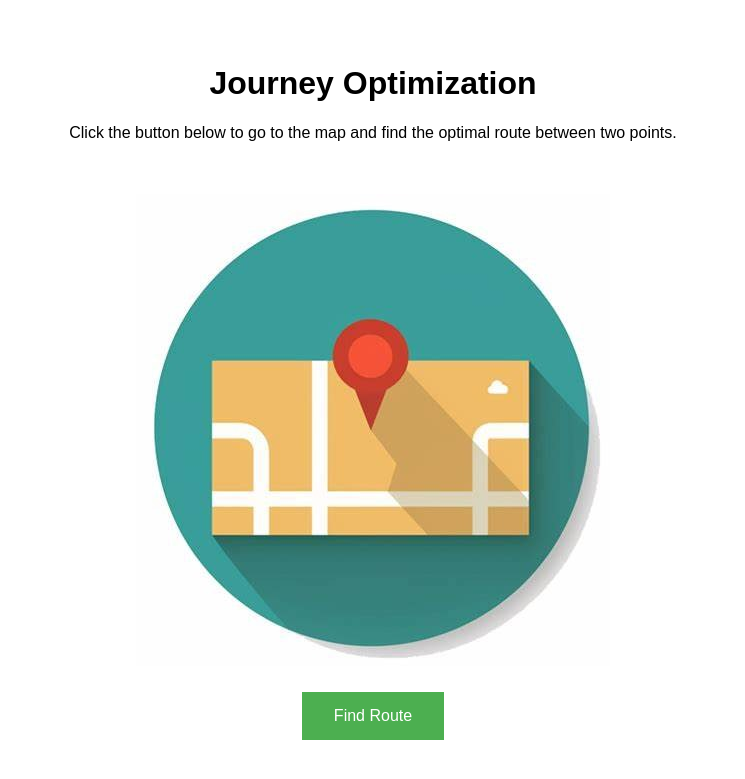
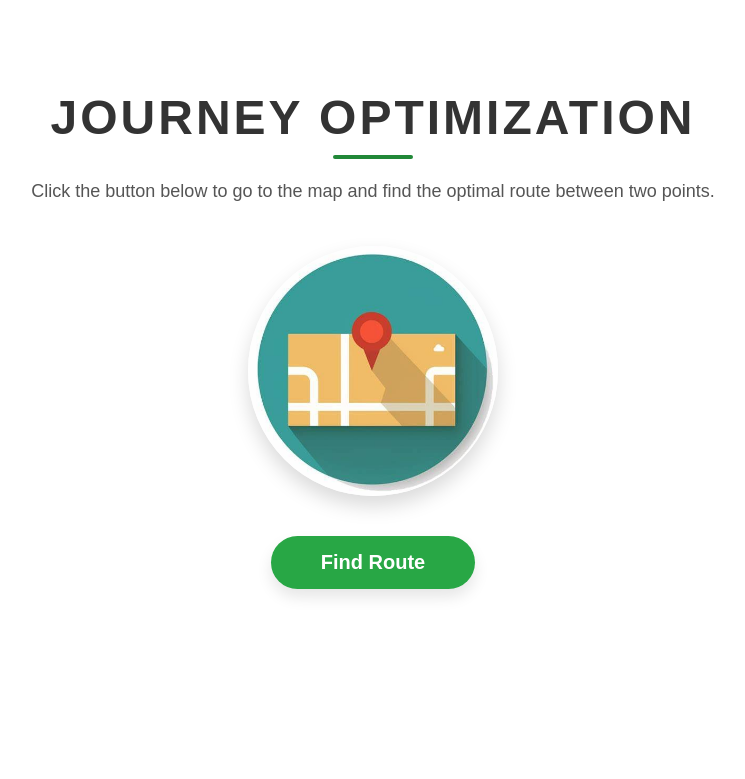
Before and after one commit to pyschonoice/simple_journey_optimization, a Flask app: page / in a window 1280 px wide. Shown: the top 779 px of the page, without its empty margins (267-1012 px from the left). Run offline with Flask 3, Linux system fonts and the light colour scheme.

Commit message:
made it more better

```diff
--- a/app.py
+++ b/app.py
@@ -10,7 +10,7 @@ try:
     graph = ox.load_graphml('chandigarh_map.graphml')
 except FileNotFoundError:
     print("Downloading map for Chandigarh, India...")
-    graph = ox.graph_from_place('Chandigarh, India', network_type='drive')
+    graph = ox.graph_from_place('Chandigarh, India', network_type='drive',simplify=False)
     ox.save_graphml(graph, filepath='chandigarh_map.graphml')
 
 @app.route('/')
@@ -46,25 +46,36 @@ def find_route():
     start_coords = data.get('start')  # [lat, lon]
     end_coords = data.get('end')      # [lat, lon]
 
-    print(f"Start Coordinates: {start_coords}, End Coordinates: {end_coords}")  # Debugging
-
     if not start_coords or not end_coords:
         return jsonify({'error': 'Please provide both start and end coordinates.'}), 400
 
-    try:
-        start_node = ox.nearest_nodes(graph, start_coords[1], start_coords[0])  # lon, lat
-        end_node = ox.nearest_nodes(graph, end_coords[1], end_coords[0])        # lon, lat
-        print(f"Start Node: {start_node}, End Node: {end_node}")  # Debugging
-    except ValueError:
-        return jsonify({'error': 'Could not find a path between the given coordinates.'}), 400
+    # Find the nearest nodes in the graph to these coordinates
+    start_node = ox.nearest_nodes(graph, start_coords[1], start_coords[0])  # lon, lat
+    end_node = ox.nearest_nodes(graph, end_coords[1], end_coords[0])        # lon, lat
 
     try:
-        # Use the A* algorithm with the custom heuristic
+        # A* algorithm to find the path
         path = nx.astar_path(graph, start_node, end_node, heuristic=heuristic)
-        route_coords = [(graph.nodes[node]['y'], graph.nodes[node]['x']) for node in path]
 
-        print(f"Route Coordinates: {route_coords}")  # Debugging
+        # Extract the geometry or fallback to straight lines between nodes
+        route_coords = []
+        for u, v in zip(path[:-1], path[1:]):
+            # Get the edge data between node u and v
+            edge_data = graph.get_edge_data(u, v)
 
+            # Ensure 'geometry' exists and coordinates are used in the correct (lat, lon) format
+            for edge_key in edge_data:
+                edge = edge_data[edge_key]
+                if 'geometry' in edge:
+                    # Correctly append geometry coordinates in (lat, lon) order
+                    route_coords.extend([(lat, lon) for lon, lat in edge['geometry'].coords])
+                else:
+                    # Fallback to straight line, but ensure correct lat, lon order
+                    route_coords.append((graph.nodes[u]['y'], graph.nodes[u]['x']))  # (lat, lon)
+                    route_coords.append((graph.nodes[v]['y'], graph.nodes[v]['x']))  # (lat, lon)
+        print(f"Route Coordinates: {route_coords}")
+
+        # Return the route coordinates to the frontend
         return jsonify({
             'path': route_coords,
             'length': nx.astar_path_length(graph, start_node, end_node, heuristic=heuristic)
@@ -72,5 +83,7 @@ def find_route():
     except nx.NetworkXNoPath:
         return jsonify({'error': 'No path found between the specified points.'}), 400
 
+
+
 if __name__ == '__main__':
     app.run(debug=True)
--- a/static/css/styles.css
+++ b/static/css/styles.css
@@ -1,30 +1,41 @@
+/* Container to center everything */
+.container {
+    max-width: 1000px;  /* Restrict map width */
+    margin: 0 auto;     /* Center it */
+    text-align: center; /* Center all text */
+}
+
 /* Map styling */
 #map {
     height: 600px;
     width: 100%;
+    border-radius: 10px;
+    box-shadow: 0 4px 10px rgba(0, 0, 0, 0.2);
+    margin-bottom: 20px;
 }
 
 /* Controls section layout */
 #controls {
     display: flex;
     justify-content: center;
-    gap: 10px;
-    margin: 10px;
+    gap: 20px;
+    margin-top: 20px;
 }
 
-/* Common button styles */
+/* Button Styling */
 button {
-    padding: 15px 30px;
-    font-size: 16px;
+    padding: 15px 40px;
+    font-size: 18px;
+    font-weight: bold;
     border: none;
-    border-radius: 5px;
+    border-radius: 8px;
     cursor: pointer;
     font-family: Arial, sans-serif;
     transition: all 0.3s ease;
-    box-shadow: 0 5px 10px rgba(0, 0, 0, 0.2);
+    box-shadow: 0 5px 15px rgba(0, 0, 0, 0.2);
 }
 
-/* Green "Find Route" button */
+/* Green "Find Route" button with gradient */
 #findRoute {
     background: linear-gradient(145deg, #28a745, #218838);
     color: white;
@@ -35,7 +46,16 @@ button {
     transform: translateY(-2px);
 }
 
-/* Red "Reset" button */
+/* Disabled "Find Route" button */
+#findRoute:disabled {
+    background: linear-gradient(145deg, #cccccc, #999999);  /* Gray gradient when disabled */
+    color: #666666;
+    cursor: not-allowed;  /* Change cursor to indicate the button is disabled */
+    transform: none;  /* No hover effect when disabled */
+    box-shadow: none;  /* Remove the shadow when disabled */
+}
+
+/* Red "Reset" button with gradient */
 #resetMap {
     background: linear-gradient(145deg, #dc3545, #c82333);
     color: white;
@@ -45,3 +65,98 @@ button {
     background: linear-gradient(145deg, #e4606d, #dc3545);
     transform: translateY(-2px);
 }
+
+/* Header Styling */
+h1 {
+    font-size: 36px;
+    color: #333;
+    margin-bottom: 20px;
+    font-weight: bold;
+    text-transform: uppercase;
+    letter-spacing: 2px;
+    position: relative;
+}
+
+h1:after {
+    content: '';
+    display: block;
+    width: 80px;
+    height: 4px;
+    background-color: #218838;
+    margin: 10px auto 0;
+    border-radius: 2px;
+}
+
+
+/* Main container to center the content */
+.main-container {
+    max-width: 800px;
+    margin: 0 auto;
+    text-align: center;
+    padding: 50px 20px;
+    font-family: 'Arial', sans-serif;
+}
+
+/* Updated Header styling */
+h1 {
+    font-size: 48px;
+    font-weight: bold;
+    color: #333;
+    margin-bottom: 10px;
+    text-transform: uppercase;
+    letter-spacing: 3px;
+}
+
+/* Subtext styling */
+.description {
+    font-size: 18px;
+    color: #555;
+    margin-bottom: 40px;
+    line-height: 1.6;
+}
+
+/* Image Container */
+.image-container {
+    display: flex;
+    justify-content: center;
+    margin-bottom: 40px;
+}
+
+/* Image styling */
+.map-image {
+    width: 250px;
+    height: auto;
+    border-radius: 50%;
+    box-shadow: 0 10px 20px rgba(0, 0, 0, 0.15);
+    transition: transform 0.3s ease;
+}
+
+.map-image:hover {
+    transform: translateY(-10px);
+}
+
+/* Button Container */
+.button-container {
+    display: flex;
+    justify-content: center;
+    margin-top: 30px;
+}
+
+/* Button Styling */
+.btn {
+    padding: 15px 50px;
+    font-size: 20px;
+    background-color: #28a745;
+    color: white;
+    border-radius: 30px;
+    text-decoration: none;
+    font-weight: bold;
+    transition: background-color 0.3s ease, box-shadow 0.3s ease;
+    box-shadow: 0 8px 15px rgba(0, 0, 0, 0.1);
+}
+
+.btn:hover {
+    background-color: #218838;
+    box-shadow: 0 12px 20px rgba(0, 0, 0, 0.2);
+    transform: translateY(-3px);
+}
--- a/templates/index.html
+++ b/templates/index.html
@@ -4,36 +4,23 @@
     <meta charset="UTF-8">
     <meta name="viewport" content="width=device-width, initial-scale=1.0">
     <title>Journey Optimization</title>
-    <style>
-        body {
-            text-align: center;
-            font-family: Arial, sans-serif;
-        }
-        .main-btn {
-            background-color: #4CAF50; /* Green */
-            border: none;
-            color: white;
-            padding: 15px 32px;
-            text-align: center;
-            text-decoration: none;
-            display: inline-block;
-            font-size: 16px;
-            margin: 20px;
-            cursor: pointer;
-        }
-    </style>
+    <link rel="stylesheet" href="{{ url_for('static', filename='css/styles.css') }}">
 </head>
 <body>
-    <br/><br/>
-    <h1>Journey Optimization</h1>
-    <p>Click the button below to go to the map and find the optimal route between two points.</p>
+    <div class="main-container">
+        <!-- Updated Header -->
+        <h1>Journey Optimization</h1>
+        <p class="description">Click the button below to go to the map and find the optimal route between two points.</p>
 
-    <br/><br/>
-    <img src="static\header-image.jpg">
-    <br/>
+        <!-- Image -->
+        <div class="image-container">
+            <img src="{{ url_for('static', filename='images/header-image.jpg') }}" alt="Map Image" class="map-image">
+        </div>
 
-    <a href="/find_route_page">
-        <button class="main-btn">Find Route</button>
-    </a>
+        <!-- Button -->
+        <div class="button-container">
+            <a href="/find_route_page" class="btn">Find Route</a>
+        </div>
+    </div>
 </body>
 </html>
```
Also changed, not shown: static/js/main.js (+15 -2 lines), templates/find_route.html (+12 -21 lines), static/images/background-image.png (added), static/images/header-image.jpg (renamed from static/header-image.jpg).
